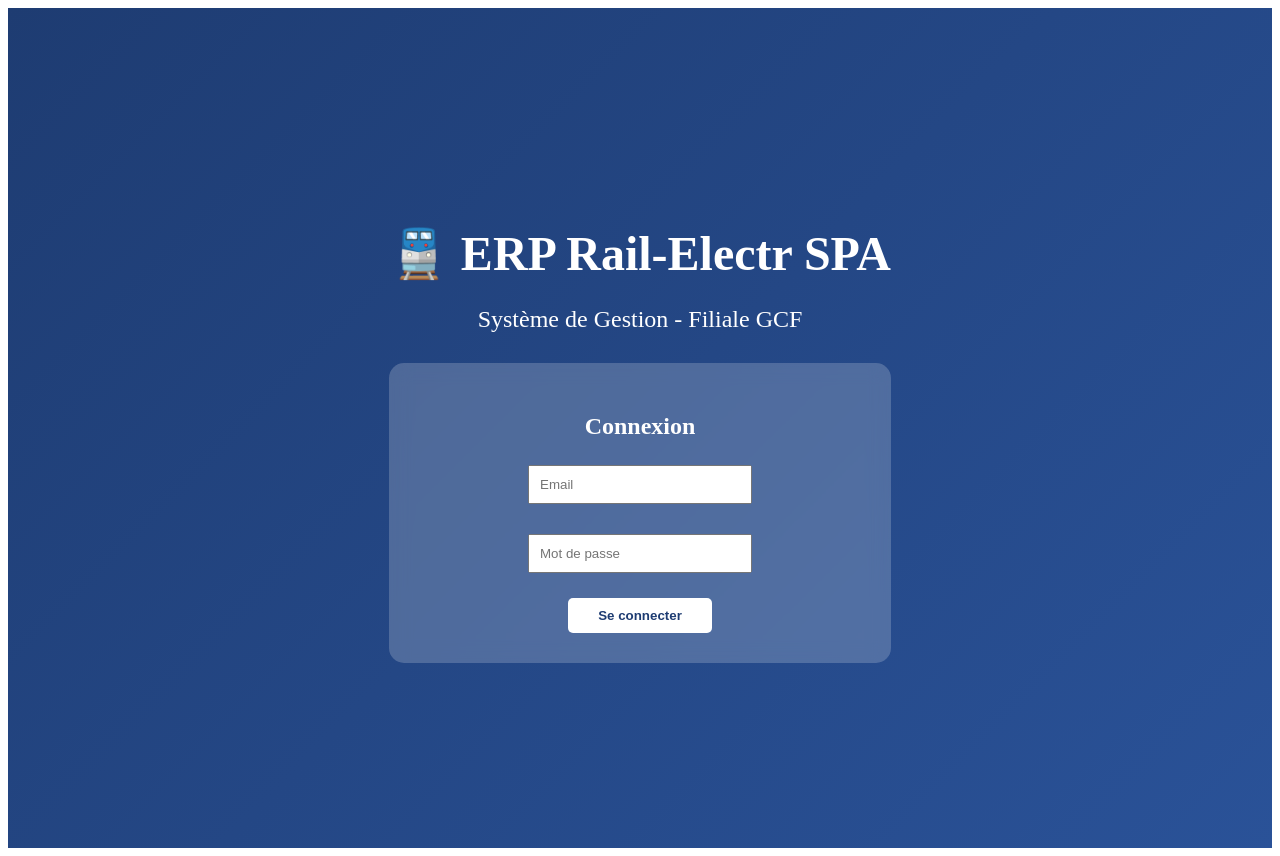
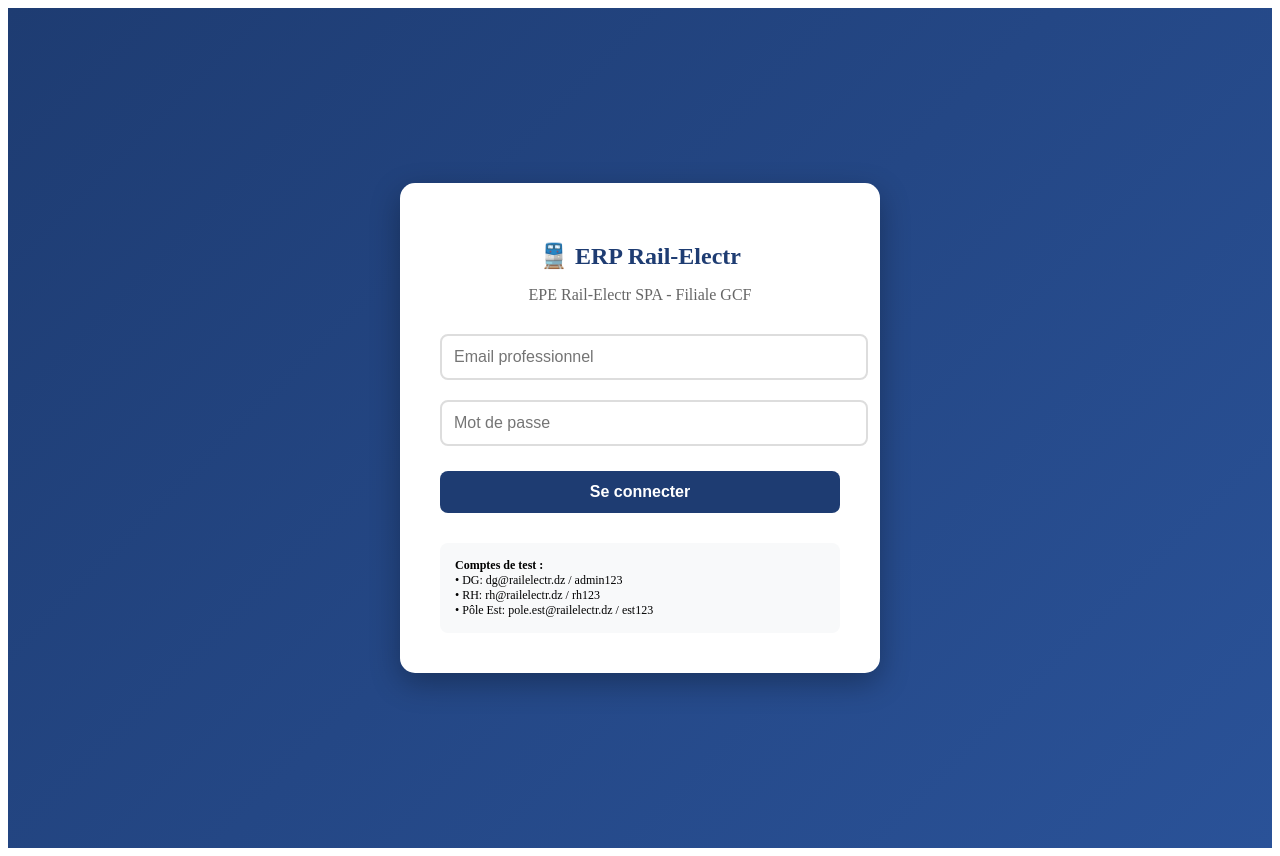
Before and after one commit to elganyaanis-dev/Dev-sys, a React (Vite) app: page / in a window 1280 px wide. Built offline with nearby package versions, Linux system fonts and the light colour scheme.

Commit message:
🚀 Système d'authentification COMPLET et FONCTIONNEL

```diff
--- a/src/App.jsx
+++ b/src/App.jsx
@@ -1,6 +1,155 @@
-import React from 'react'
+import React, { useState } from 'react'
+
+// Base de données employés
+const employees = [
+  {
+    id: 1,
+    nom: "BENCHERIF",
+    prenom: "Mohamed",
+    email: "dg@railelectr.dz",
+    password: "admin123",
+    poste: "Directeur Général",
+    pole: "Direction Générale",
+    role: "dg"
+  },
+  {
+    id: 2,
+    nom: "KEBIR",
+    prenom: "Fatima",
+    email: "rh@railelectr.dz",
+    password: "rh123",
+    poste: "Responsable RH",
+    pole: "Ressources Humaines",
+    role: "rh"
+  },
+  {
+    id: 3,
+    nom: "BOUMEDIENE",
+    prenom: "Karim",
+    email: "pole.est@railelectr.dz",
+    password: "est123",
+    poste: "Chef de Pôle Est",
+    pole: "Pôle Est",
+    role: "chef_pole"
+  }
+]
 
 function App() {
+  const [user, setUser] = useState(null)
+  const [email, setEmail] = useState('')
+  const [password, setPassword] = useState('')
+
+  const handleLogin = (e) => {
+    e.preventDefault()
+    const foundUser = employees.find(emp =>
+      emp.email === email && emp.password === password
+    )
+
+    if (foundUser) {
+      setUser(foundUser)
+    } else {
+      alert('Identifiants incorrects!')
+    }
+  }
+
+  const handleLogout = () => {
+    setUser(null)
+    setEmail('')
+    setPassword('')
+  }
+
+  // Si utilisateur connecté, afficher le dashboard
+  if (user) {
+    return (
+      <div style={{ minHeight: '100vh', background: '#f5f7fa' }}>
+        {/* Header */}
+        <header style={{
+          background: 'linear-gradient(135deg, #1e3c72 0%, #2a5298 100%)',
+          color: 'white',
+          padding: '15px 0'
+        }}>
+          <div style={{ maxWidth: '1200px', margin: '0 auto', padding: '0 20px', display: 'flex', justifyContent: 'space-between', alignItems: 'center' }}>
+            <div>
+              <h1 style={{ margin: 0 }}>🚆 ERP Rail-Electr</h1>
+              <p style={{ margin: 0, opacity: 0.8 }}>Connecté en tant que {user.prenom} {user.nom}</p>
+            </div>
+            <button onClick={handleLogout} style={{ padding: '8px 16px', background: 'rgba(255,255,255,0.2)', color: 'white', border: 'none', borderRadius: '5px' }}>
+              Déconnexion
+            </button>
+          </div>
+        </header>
+
+        {/* Navigation */}
+        <nav style={{ background: 'white', padding: '15px 0', borderBottom: '1px solid #e0e0e0' }}>
+          <div style={{ maxWidth: '1200px', margin: '0 auto', padding: '0 20px', display: 'flex', gap: '10px', flexWrap: 'wrap' }}>
+            <button style={{ padding: '10px 20px', background: '#1e3c72', color: 'white', border: 'none', borderRadius: '5px' }}>
+              🏠 Tableau de Bord
+            </button>
+            <button style={{ padding: '10px 20px', background: '#28a745', color: 'white', border: 'none', borderRadius: '5px' }}>
+              🏢 Organigramme
+            </button>
+            <button style={{ padding: '10px 20px', background: '#dc3545', color: 'white', border: 'none', borderRadius: '5px' }}>
+              👥 RH & Paie
+            </button>
+            <button style={{ padding: '10px 20px', background: '#ffc107', color: 'black', border: 'none', borderRadius: '5px' }}>
+              📊 Projets
+            </button>
+          </div>
+        </nav>
+
+        {/* Contenu selon le rôle */}
+        <main style={{ maxWidth: '1200px', margin: '0 auto', padding: '20px' }}>
+
+          {user.role === 'dg' && (
+            <div>
+              <h2>🎯 Tableau de Bord - Directeur Général</h2>
+              <div style={{ display: 'grid', gridTemplateColumns: 'repeat(auto-fit, minmax(250px, 1fr))', gap: '20px', marginTop: '20px' }}>
+                <div style={{ background: 'white', padding: '20px', borderRadius: '10px', boxShadow: '0 2px 10px rgba(0,0,0,0.1)' }}>
+                  <h3>📈 Chiffre d'Affaires</h3>
+                  <p style={{ fontSize: '2rem', color: '#1e3c72' }}>4.2M €</p>
+                </div>
+                <div style={{ background: 'white', padding: '20px', borderRadius: '10px', boxShadow: '0 2px 10px rgba(0,0,0,0.1)' }}>
+                  <h3>👥 Effectif Total</h3>
+                  <p style={{ fontSize: '2rem', color: '#1e3c72' }}>615</p>
+                </div>
+                <div style={{ background: 'white', padding: '20px', borderRadius: '10px', boxShadow: '0 2px 10px rgba(0,0,0,0.1)' }}>
+                  <h3>🏗️ Projets Actifs</h3>
+                  <p style={{ fontSize: '2rem', color: '#1e3c72' }}>24</p>
+                </div>
+              </div>
+            </div>
+          )}
+
+          {user.role === 'rh' && (
+            <div>
+              <h2>👥 Dashboard Ressources Humaines</h2>
+              <div style={{ background: 'white', padding: '20px', borderRadius: '10px', boxShadow: '0 2px 10px rgba(0,0,0,0.1)' }}>
+                <h3>Gestion du Personnel</h3>
+                <p>• 615 employés</p>
+                <p>• 12 congés en attente</p>
+                <p>• 3 recrutements en cours</p>
+              </div>
+            </div>
+          )}
+
+          {user.role === 'chef_pole' && (
+            <div>
+              <h2>🏗️ Dashboard {user.pole}</h2>
+              <div style={{ background: 'white', padding: '20px', borderRadius: '10px', boxShadow: '0 2px 10px rgba(0,0,0,0.1)' }}>
+                <h3>Projets du Pôle</h3>
+                <p>• Électrification Ligne Est</p>
+                <p>• Modernisation Caténaire</p>
+                <p>• Nouvelle gare Constantine</p>
+              </div>
+            </div>
+          )}
+
+        </main>
+      </div>
+    )
+  }
+
+  // Page de connexion
   return (
     <div style={{
       minHeight: '100vh',
@@ -8,48 +157,86 @@ function App() {
       display: 'flex',
       alignItems: 'center',
       justifyContent: 'center',
-      color: 'white',
-      textAlign: 'center',
       padding: '20px'
     }}>
-      <div>
-        <h1 style={{ fontSize: '3rem', marginBottom: '20px' }}>
-          🚆 ERP Rail-Electr SPA
-        </h1>
-        <p style={{ fontSize: '1.5rem', marginBottom: '30px' }}>
-          Système de Gestion - Filiale GCF
+      <div style={{
+        background: 'white',
+        padding: '40px',
+        borderRadius: '15px',
+        boxShadow: '0 10px 30px rgba(0,0,0,0.3)',
+        width: '100%',
+        maxWidth: '400px'
+      }}>
+        <h2 style={{ textAlign: 'center', color: '#1e3c72', marginBottom: '10px' }}>
+          🚆 ERP Rail-Electr
+        </h2>
+        <p style={{ textAlign: 'center', color: '#666', marginBottom: '30px' }}>
+          EPE Rail-Electr SPA - Filiale GCF
         </p>
-        <div style={{
-          background: 'rgba(255,255,255,0.2)',
-          padding: '30px',
-          borderRadius: '15px',
-          backdropFilter: 'blur(10px)'
-        }}>
-          <h2>Connexion</h2>
-          <div style={{ margin: '20px 0' }}>
+
+        <form onSubmit={handleLogin}>
+          <div style={{ marginBottom: '20px' }}>
             <input
-              placeholder="Email"
-              style={{ padding: '10px', margin: '5px', width: '200px' }}
+              type="email"
+              placeholder="Email professionnel"
+              value={email}
+              onChange={(e) => setEmail(e.target.value)}
+              required
+              style={{
+                width: '100%',
+                padding: '12px',
+                border: '2px solid #ddd',
+                borderRadius: '8px',
+                fontSize: '16px'
+              }}
             />
           </div>
-          <div style={{ margin: '20px 0' }}>
+
+          <div style={{ marginBottom: '25px' }}>
             <input
               type="password"
               placeholder="Mot de passe"
-              style={{ padding: '10px', margin: '5px', width: '200px' }}
+              value={password}
+              onChange={(e) => setPassword(e.target.value)}
+              required
+              style={{
+                width: '100%',
+                padding: '12px',
+                border: '2px solid #ddd',
+                borderRadius: '8px',
+                fontSize: '16px'
+              }}
             />
           </div>
-          <button style={{
-            padding: '10px 30px',
-            background: 'white',
-            color: '#1e3c72',
-            border: 'none',
-            borderRadius: '5px',
-            fontWeight: 'bold',
-            cursor: 'pointer'
-          }}>
+
+          <button
+            type="submit"
+            style={{
+              width: '100%',
+              padding: '12px',
+              background: '#1e3c72',
+              color: 'white',
+              border: 'none',
+              borderRadius: '8px',
+              fontSize: '16px',
+              fontWeight: '600'
+            }}
+          >
             Se connecter
           </button>
+        </form>
+
+        <div style={{
+          marginTop: '30px',
+          padding: '15px',
+          background: '#f8f9fa',
+          borderRadius: '8px',
+          fontSize: '12px'
+        }}>
+          <strong>Comptes de test :</strong><br/>
+          • DG: dg@railelectr.dz / admin123<br/>
+          • RH: rh@railelectr.dz / rh123<br/>
+          • Pôle Est: pole.est@railelectr.dz / est123
         </div>
       </div>
     </div>
```
